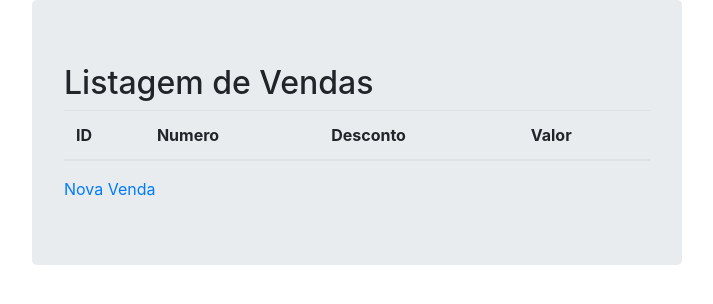
After one commit to DbaElvis/gestao_clientes, a Django app: page /vendas/ in a window 1280 px wide. The commit adds this page. Shown: the top 304 px of the page, without its empty margins (283-996 px from the left). Run offline with Django 3.2, Linux system fonts and the light colour scheme; data that the repository does not hold is empty; some libraries are stand-ins or nearby versions.

Commit message:
final primeira parte mestre detalhe

```diff
--- a/gestao_clientes/settings.py
+++ b/gestao_clientes/settings.py
@@ -65,6 +65,7 @@ MIDDLEWARE = [
     'django.contrib.auth.middleware.AuthenticationMiddleware',
     'django.contrib.messages.middleware.MessageMiddleware',
     'django.middleware.clickjacking.XFrameOptionsMiddleware',
+    'mymiddlewares.MetaData.MetaData',
 ]
 
 ROOT_URLCONF = 'gestao_clientes.urls'
--- a/templates/base.html
+++ b/templates/base.html
@@ -19,6 +19,11 @@
             {% block main %}
             {% endblock %}
         </div>
+
+        <div class="row">
+            {% block extra %}
+            {% endblock extra %}
+        </div>
     </div>
 
     {% block footer %}
--- /dev/null
+++ b/vendas/forms.py
@@ -0,0 +1,6 @@
+from django import forms
+
+class ItemPedidoForm(forms.Form):
+    produto_id = forms.CharField(label='ID do Produto', max_length=100)
+    qtd = forms.IntegerField(label='Quantidade')
+    desconto = forms.DecimalField(label='Desconto', max_digits=4, decimal_places=2)
--- a/vendas/models.py
+++ b/vendas/models.py
@@ -7,7 +7,7 @@ from produtos.models import Produto
 from .managers import VendaManager
 
 class Venda(models.Model):
-    numero = models.CharField(max_length=7)
+    numero = models.DecimalField(max_digits=4, decimal_places=0)
     valor = models.DecimalField(max_digits=5, decimal_places=2, null=True, blank=True)
     desconto = models.DecimalField(max_digits=5, decimal_places=2, default=0)
     impostos = models.DecimalField(max_digits=5, decimal_places=2, default=0)
--- /dev/null
+++ b/vendas/templates/vendas/listavendas.html
@@ -0,0 +1,37 @@
+{% extends 'base.html' %}
+
+{% block main %}
+  <h2>Listagem de Vendas</h2>
+  <table class="table">
+    <thead>
+      <tr>
+        <th scope="col">ID</th>
+        <th scope="col">Numero</th>
+        <th scope="col">Desconto</th>
+        <th scope="col">Valor</th>
+      </tr>
+    </thead>
+    <tbody>
+      {% for venda in vendas %}
+        <tr>
+          <td>{{ venda.id }}</td>
+          <td>{{ venda.numero }}</td>
+          <td>{{ venda.desconto }}</td>
+          <td>{{ venda.valor }}</td>
+          <td>
+            <a href="{% url 'vendas:edit_pedido' venda.id %}">
+              Editar
+            </a>
+          </td>
+          <td>
+            <a href="{% url 'vendas:delete_pedido' venda.id %}">
+              Excluir
+            </a>
+          </td>
+        </tr>
+      {% endfor %}
+    </tbody>
+  </table>
+
+  <a href="{% url 'vendas:novo_pedido' %}"> Nova Venda</a>
+  {% endblock main %}
--- a/vendas/urls.py
+++ b/vendas/urls.py
@@ -1,7 +1,13 @@
 from django.urls import path
-from .views import dash
+from .views import dash, novo_pedido, novoItemPedido, delete_ItemPedido, listavendas, edit_Pedido, delete_Pedido
 
 app_name = "vendas"
 urlpatterns = [
+    path('', listavendas, name="listavendas"),
+    path('novo-pedido/', novo_pedido, name="novo_pedido"),
+    path('novo-item-pedido/<int:venda>/', novoItemPedido, name="novo_item_pedido"),
+    path('edit-pedido/<int:venda>/', edit_Pedido, name="edit_pedido"),
+    path('delete-item-pedido/<int:item>/', delete_ItemPedido, name="delete_item_pedido"),
+    path('delete-pedido/<int:venda>/', delete_Pedido, name="delete_pedido"),
     path('dashboard/', dash, name="dash"),
 ]
--- a/vendas/views.py
+++ b/vendas/views.py
@@ -1,7 +1,10 @@
 from django.http import HttpResponse
-from django.shortcuts import render
+from django.shortcuts import render, redirect
 from django.views import View
 from .models import Venda
+from .models import ItemPedido
+from .forms import ItemPedidoForm
+from django.utils.formats import sanitize_separators
 
 class DashboardView(View):
     def dispatch(self, request, *args, **kwargs):
@@ -23,5 +26,128 @@ class DashboardView(View):
 
         return render(request, 'vendas/dashboard.html', data)
 
+class NovoPedido(View):
+    def get(self, request):
+        return render(request, 'vendas/novo-pedido.html')
+
+    def post(self, request):
+        data = {}
+        data['form_item'] = ItemPedidoForm()
+        data['numero'] = int(request.POST['numero'])
+        data['desconto'] = sanitize_separators(request.POST['desconto'])
+        data['venda_id'] = request.POST['venda_id']
+
+        if data['venda_id']:
+            venda = Venda.objects.get(id=data['venda_id'])
+            venda.desconto = data['desconto']
+            venda.numero = data['numero']
+            venda.save()
+        else:
+            venda = Venda.objects.create(numero=data['numero'], desconto=data['desconto'])
+
+        itens = venda.itempedido_set.all()
+        data['venda'] = venda
+        data['itens'] = itens
+        return render( request, 'vendas/novo-pedido.html', data)
+
+
+
+class NovoItemPedido(View):
+    def get(self, request, pk):
+        pass
+
+    def post(self, request, venda):
+        data = {}
+        item = ItemPedido.objects.create(
+            produto_id=request.POST['produto_id'],
+            qtd=request.POST['qtd'],
+            desconto=request.POST['desconto'], venda_id=venda
+        )
+        data['item'] = item
+        data['form_item'] = ItemPedidoForm()
+        data['numero'] = item.venda.numero
+        data['desconto'] = item.venda.desconto
+        data['venda'] = item.venda
+        data['itens'] = item.venda.itempedido_set.all()
+
+        return render(request, 'vendas/novo-pedido.html', data)
+
+
+class ListaVendas(View):
+    def get(self, request):
+        vendas = Venda.objects.all()
+        return render(request, 'vendas/listavendas.html', {'vendas': vendas })
+
+
+class EditPedido(View):
+    def get(self, request, venda):
+        data = {}
+        venda = Venda.objects.get(id=venda)
+        data['form_item'] = ItemPedidoForm()
+        data['numero'] = venda.numero
+        data['desconto'] = float(venda.desconto)
+        data['venda'] = venda
+        data['itens'] = venda.itempedido_set.all()
+        return render(request, 'vendas/novo-pedido.html', data)
+
+
+class DeletePedido(View):
+    def get(self, request, venda):
+        venda = Venda.objects.get(id=venda)
+        return render(request, 'vendas/delete-pedido-confirm.html', {'venda': venda})
+
+    def post(self, request, venda):
+        venda = Venda.objects.get(id=venda)
+        venda.delete()
+        return redirect('vendas:listavendas')
+
+
+class DeleteItemPedido(View):
+    def get(self, request, item):
+        item_pedido = ItemPedido.objects.get(id=item)
+        return render(
+            request, 'vendas/delete-itempedido-confirm.html', {'item_pedido': item_pedido })
+
+    def post(self, request, item):
+        item_pedido = ItemPedido.objects.get(id=item)
+        venda_id = item_pedido.venda.id
+        item_pedido.delete()
+        request.method = 'GET'
+        return redirect('vendas:edit_pedido', venda=venda_id)
+
 
 dash = DashboardView.as_view()
+novo_pedido = NovoPedido.as_view()
+novoItemPedido = NovoItemPedido.as_view()
+listavendas = ListaVendas.as_view()
+edit_Pedido = EditPedido.as_view()
+delete_Pedido = DeletePedido.as_view()
+delete_ItemPedido = DeleteItemPedido.as_view()
+
+
+
+
+
+
+
+
+
+
+
+
+
+
+
+
+
+
+
+
+
+
+
+
+
+
+'''
+'''
```
Also changed, not shown: clientes/templates/index.html (deleted, +0 -13 lines), clientes/templates/person_delete_confirm.html (deleted, +0 -15 lines), clientes/templates/person_form.html (deleted, +0 -15 lines), clientes/templates/persons_list.html (deleted, +0 -76 lines), clientes/views.py (+49 -49 lines), vendas/templates/vendas/delete-itempedido-confirm.html (added, +9 -0 lines), vendas/templates/vendas/delete-pedido-confirm.html (added, +9 -0 lines), vendas/templates/vendas/novo-pedido.html (added, +56 -0 lines), vendas/migrations/0002_auto_20191218_2046.py (added).
